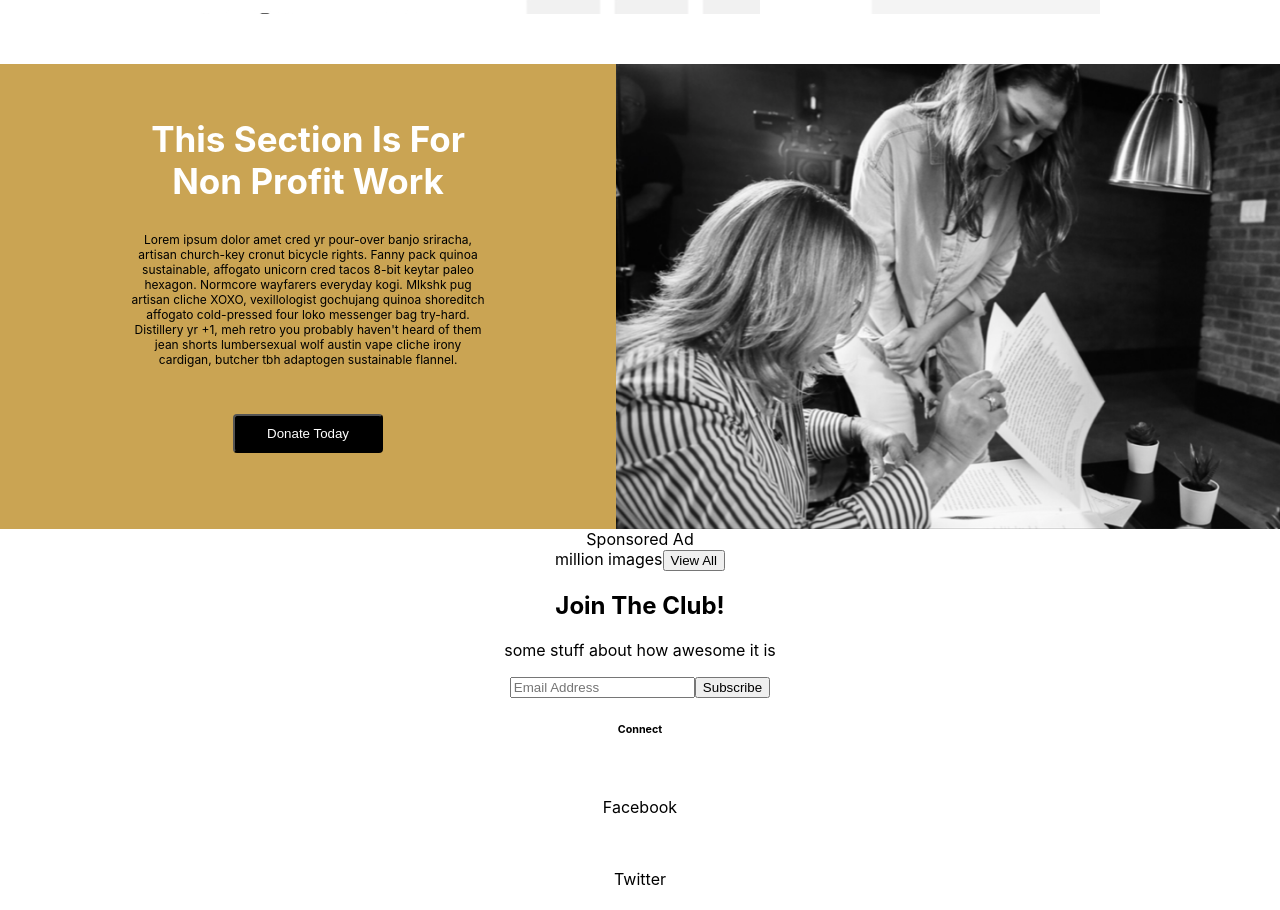
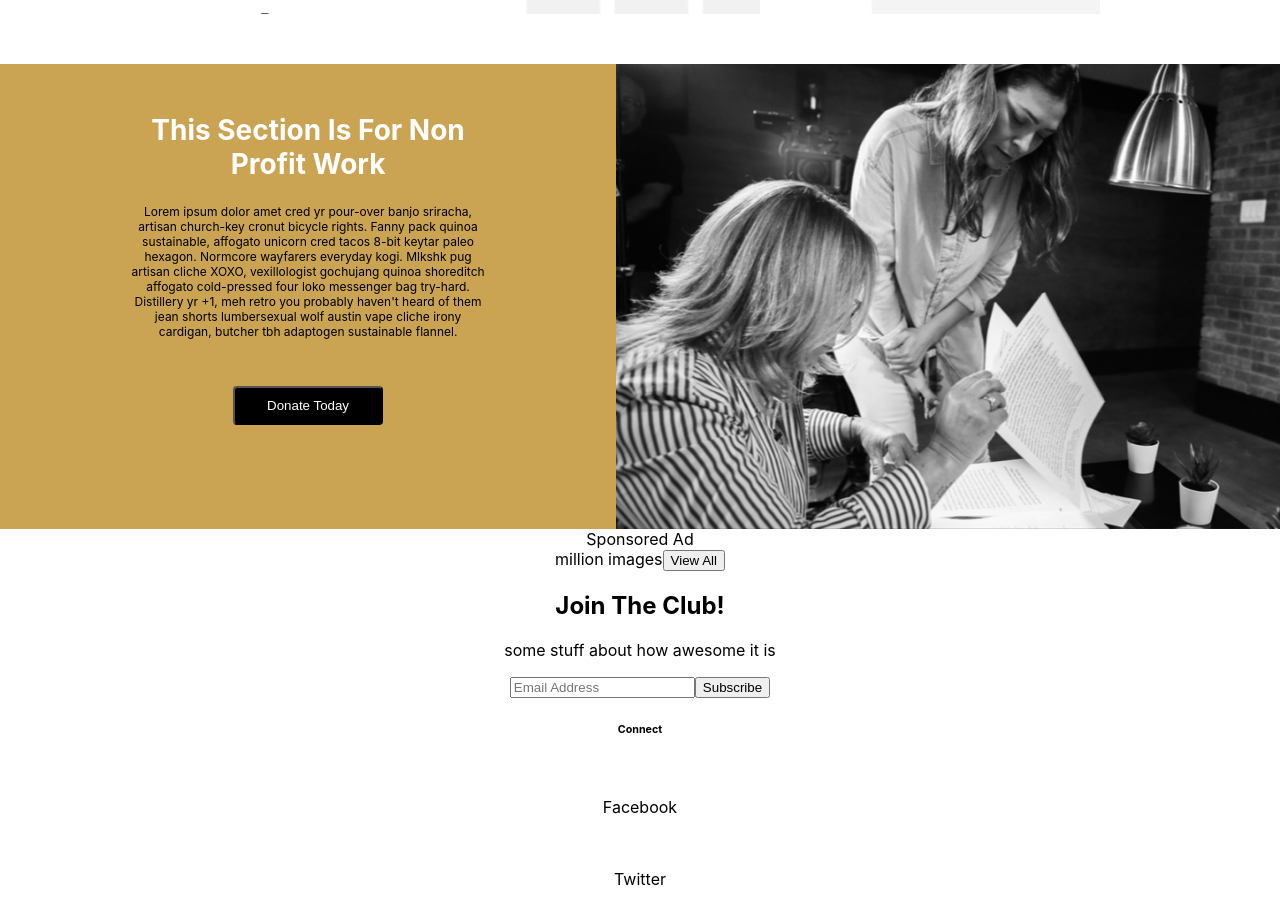
Before and after one commit to nickborbe/amp-client, a React (Create React App) app: page / in a window 1280 px wide. Shown: the part 3046-3956 px from the top of the page. Built offline with nearby package versions, Linux system fonts and the light colour scheme.

Commit message:
non prof css

```diff
--- a/src/styles/homepage.css
+++ b/src/styles/homepage.css
@@ -153,7 +153,7 @@
 
 #non-prof-left-side h2{
     color: white;
-    font-size: 35px;
+    font-size: 28px;
 }
 
 #non-prof-left-side p{
```
